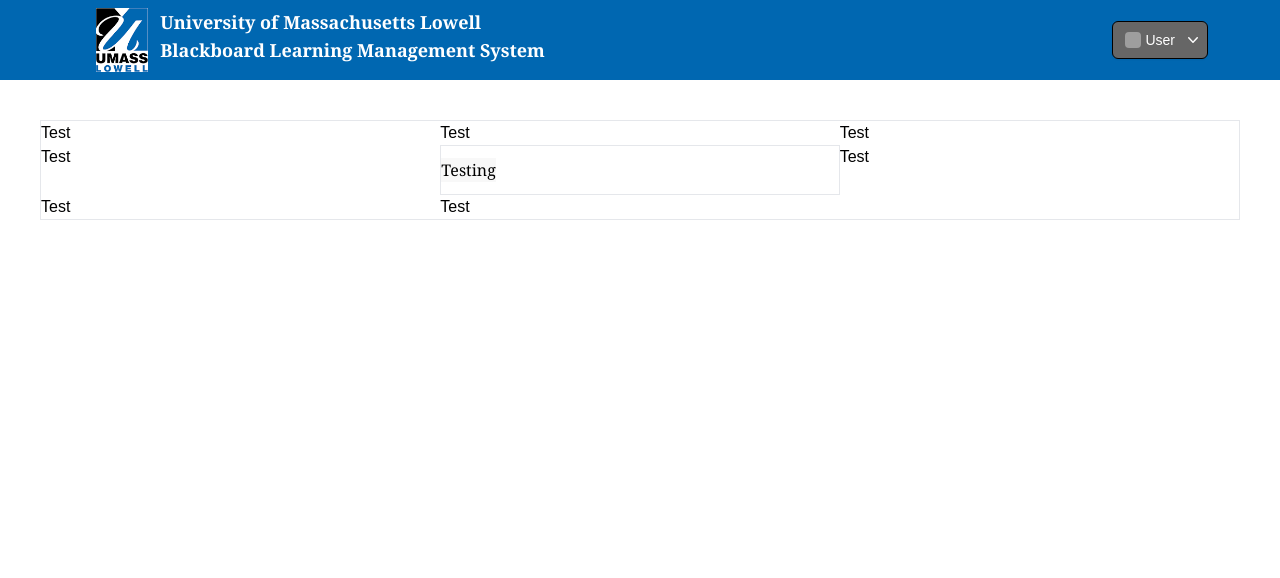
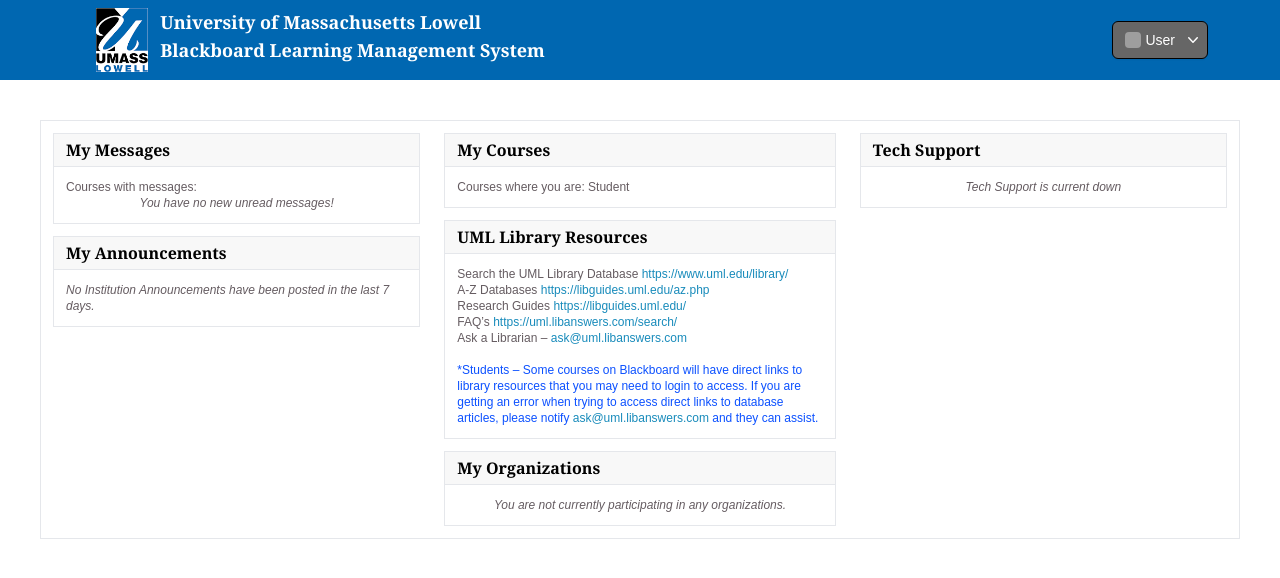
Before and after one commit to cambenassi/lms, a React (Create React App) app in the folder client/: page / in a window 1280 px wide. Shown: the top 578 px of the page. Built offline with nearby package versions, Linux system fonts and the light colour scheme; grey boxes are pictures that could not be loaded.

Commit message:
Added homepage

```diff
--- /dev/null
+++ b/client/src/components/home.css
@@ -0,0 +1,12 @@
+.homeBodyCard {
+    display: grid;
+    font-size: 0.75rem;
+    /* 12px */
+    line-height: 1rem;
+    /* 16px */
+    width: 100%;
+    color: rgb(101,92,97);
+}
+a{
+    color: #188bbb;
+}
--- a/client/src/components/home.js
+++ b/client/src/components/home.js
@@ -1,22 +1,77 @@
 import React from 'react'
-import HomeCardHeader from './homeCardHeader'
+import HomeCard from './homeCard'
+import './home.css'
 
 export default function home() {
+
+  var testBody = <div>Test</div>
+
+  var MsgBody = (
+    <div className='homeBodyCard'>
+      <p>Courses with messages:</p>
+      <p className='italic justify-self-center'>You have no new unread messages!</p>
+    </div>
+  )
+
+  var AncBody = (
+    <div className='homeBodyCard'>
+      <p className='italic justify-self-center'>No Institution Announcements have been posted in the last 7 days.</p>
+    </div>
+  )
+
+  var coursesBody = (
+    <div className='homeBodyCard'>
+      <p>Courses where you are: Student</p>
+    </div>
+  )
+
+  var libResBody = (
+    <div className='homeBodyCard'>
+
+      <p>Search the UML Library Database <a href='https://www.uml.edu/library/'>https://www.uml.edu/library/</a></p>
+      <p>A-Z Databases <a href='https://libguides.uml.edu/az.php'>https://libguides.uml.edu/az.php</a></p>
+      <p>Research Guides <a href='https://libguides.uml.edu/'>https://libguides.uml.edu/</a></p>
+      <p>FAQ’s <a href='https://uml.libanswers.com/search/'>https://uml.libanswers.com/search/</a></p>
+      <p>Ask a Librarian – <a href='ask@uml.libanswers.com'>ask@uml.libanswers.com</a></p>
+      <br></br>
+      <p style={{ color: 'rgb(12,81,255)' }}>*Students – Some courses on Blackboard will have direct links
+        to library resources that you may need to login to access. If
+        you are getting an error when trying to access direct links to
+        database articles, please notify <a href='ask@uml.libanswers.com'>
+          ask@uml.libanswers.com</a> and they can assist.</p>
+    </div>
+  )
+
+  var orgBody = (
+    <div className='homeBodyCard'>
+      <p className='italic justify-self-center'>You are not currently participating in any organizations.</p>
+    </div>
+  )
+
+  var techSupBody = (
+    <div className='homeBodyCard'>
+       <p className='italic justify-self-center'>Tech Support is current down</p>
+    </div>
+  )
+
   return (
-    <div className='grid grid-cols-3 border m-10 justify-center'>
-      <div>
-        Test
+    <div className='grid grid-cols-3 gap-3 border m-10 justify-center'>
+      <div id="homeDiv1" className='mx-3'>
+        <HomeCard name="My Messages" body={MsgBody}></HomeCard>
+        <HomeCard name="My Announcements" body={AncBody}></HomeCard>
       </div>
-      <div>Test</div>
-      <div>Test</div>
-      <div>Test</div>
-      <div className='flex border content-start'>
-      <HomeCardHeader name="Testing"></HomeCardHeader>
+      <div id="homeDiv1">
+        <HomeCard name="My Courses" body={coursesBody}></HomeCard>
+        <HomeCard name="UML Library Resources" body={libResBody}></HomeCard>
+        <HomeCard name="My Organizations" body={orgBody}></HomeCard>
+      </div>
+      <div id="homeDiv1" className='mx-3'>
+        <HomeCard name="Tech Support" body={techSupBody}></HomeCard>
+      </div>
 
-      </div>
-      <div>Test</div>
-      <div>Test</div>
-      <div>Test</div>
+
+
+
 
 
     </div>
--- /dev/null
+++ b/client/src/components/homeCard.js
@@ -0,0 +1,18 @@
+import React from 'react'
+
+
+function homeCardHeader(props) {
+  return (
+    <div className='flex border grid grid-cols-1 my-3'>
+      <div className='flex border-b bg-[#f8f8f8] justify-left font-semibold p-1 px-3 font-serif w-full'>
+        <p>{props.name}</p>
+      </div>
+      <div className='flex justify-left p-3 w-full '>
+        {props.body}
+      </div>
+    </div>
+
+  )
+}
+
+export default homeCardHeader
--- a/client/src/components/homeCardHeader.js
+++ /dev/null
@@ -1,12 +0,0 @@
-import React from 'react'
-
-
-function homeCardHeader(props) {
-  return (
-    <div className='flex bg-[#f8f8f8] justify-center my-3 font-serif '>
-        <p className=''>{props.name}</p>
-    </div>
-  )
-}
-
-export default homeCardHeader
--- a/client/src/components/navBar.js
+++ b/client/src/components/navBar.js
@@ -11,7 +11,6 @@
         <div className='grid grid-cols-4'>
           <div className='flex justify-end mr-3' >
             <img src={UmlLogo} className='h-16'></img>
-
           </div>
           <div className='grid grid-rows-1 col-span-3 '>
             <p className='font-serif font-bold text-white text-lg'>
```
